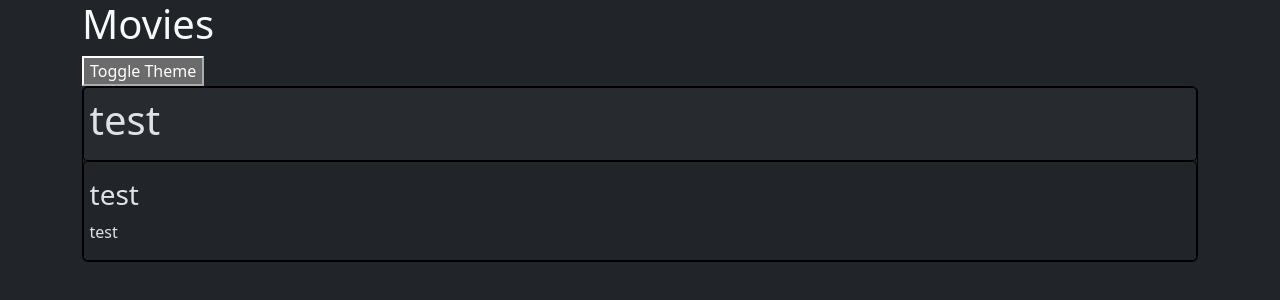
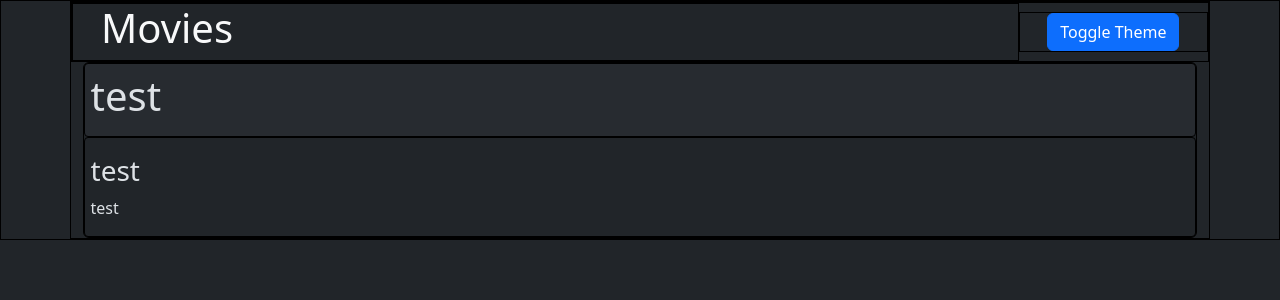
Before and after one commit to StillManic/Movies, an Angular app: page / in a window 1280 px wide. Shown: the top 300 px of the page. Built offline with nearby package versions, Linux system fonts and the light colour scheme; no server answers.

Commit message:
Adding theme toggle button.

```diff
--- a/src/app/app.component.css
+++ b/src/app/app.component.css
@@ -1,3 +1,7 @@
-/* .container {
-    background-color: darkslategray;
-} */
+h1 {
+    padding-left: 1rem;
+}
+
+div {
+    border: 1px solid black;
+}
--- a/src/app/app.component.html
+++ b/src/app/app.component.html
@@ -1,9 +1,13 @@
 <div [attr.data-bs-theme]="theme">
     <div class="container">
-        <h1>{{ title }}</h1>
-        <button (click)="switchTheme()">Toggle Theme</button>
-        <div>
-            <app-movie-page></app-movie-page>
+        <div class="row align-items-center">
+            <div class="col">
+                <h1>{{title}}</h1>
+            </div>
+            <div class="col-2 text-center">
+                <button class="btn btn-primary" (click)="switchTheme()">Toggle Theme</button>
+            </div>
         </div>
+        <app-movie-page></app-movie-page>
     </div>
 </div>
```
Also changed, not shown: 1 other file (tests, documents, lock files or other folders).
